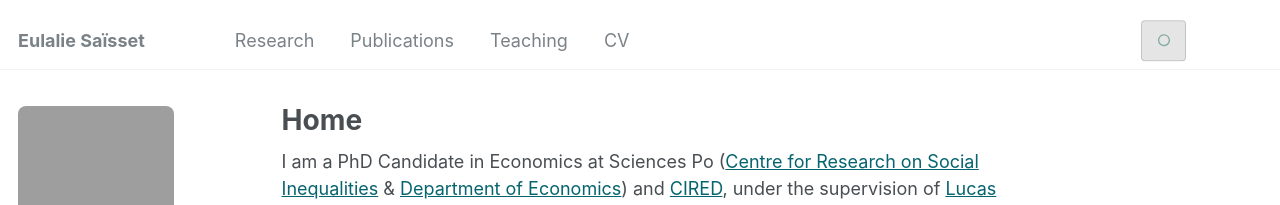
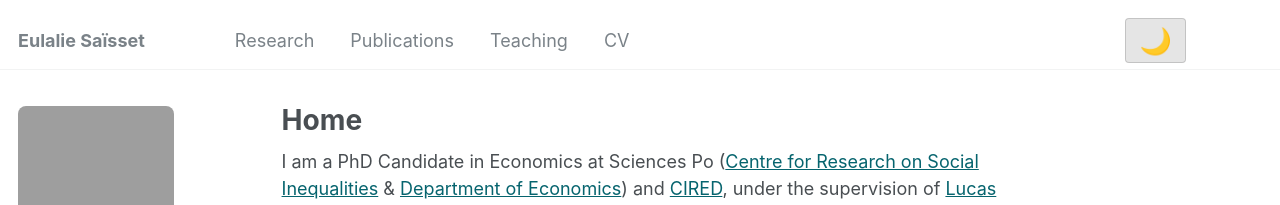
Before and after one commit to eulaliesaisset/eulaliesaisset.github.io, a Jekyll site: the page built from _pages/about.md, in a window 1280 px wide. Shown: the top 205 px of the page. Built offline with Jekyll 4.4.1, drawn with Linux system fonts in a browser that asks for light colours; some web fonts are replaced.

Commit message:
Update masthead.html come back to previous option

```diff
--- a/_includes/masthead.html
+++ b/_includes/masthead.html
@@ -19,15 +19,7 @@
         <ul class="hidden-links hidden"></ul>
       </nav>
       <button id="dark-mode-toggle" class="dark-mode-toggle" aria-label="Toggle dark mode">
-        <!-- <span class="dark-mode-icon">🌙</span> -->
-          <svg class="moon-icon" width="16" height="16" viewBox="0 0 24 24" fill="#82aaa2" stroke="none">
-            <path d="M12 3a9 9 0 0 1 9 9c0 4.97-4.03 9-9 9a9 9 0 0 1-9-9c0-4.97 4.03-9 9-9zm0 16c3.86 0 7-3.14 7-7s-3.14-7-7-7-7 3.14-7 7 3.14 7 7 7z"/>
-          </svg>
-          <svg class="sun-icon" width="16" height="16" viewBox="0 0 24 24" fill="#82aaa2" stroke="none" style="display: none;">
-            <circle cx="12" cy="12" r="5"/>
-            <path d="M12 1v2M12 21v2M4.22 4.22l1.42 1.42M18.36 18.36l1.42 1.42M1 12h2M21 12h2M4.22 19.78l1.42-1.42M18.36 5.64l1.42-1.42"/>
-          </svg>
-
+        <span class="dark-mode-icon">🌙</span>
 
       </button>
     </div>
```
